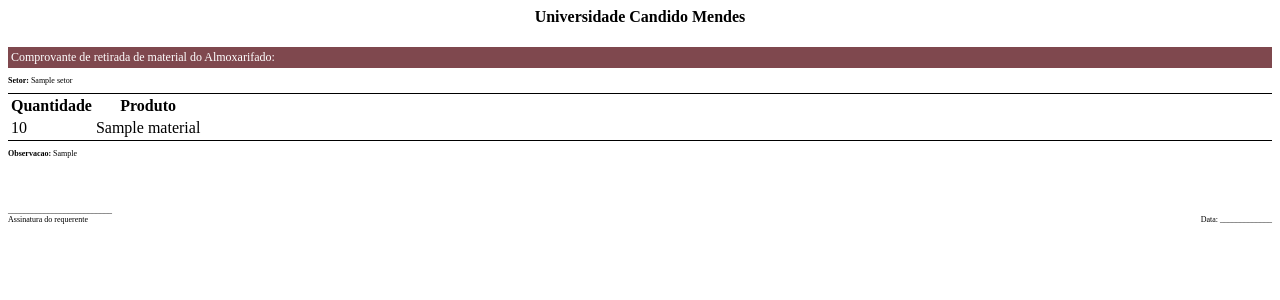
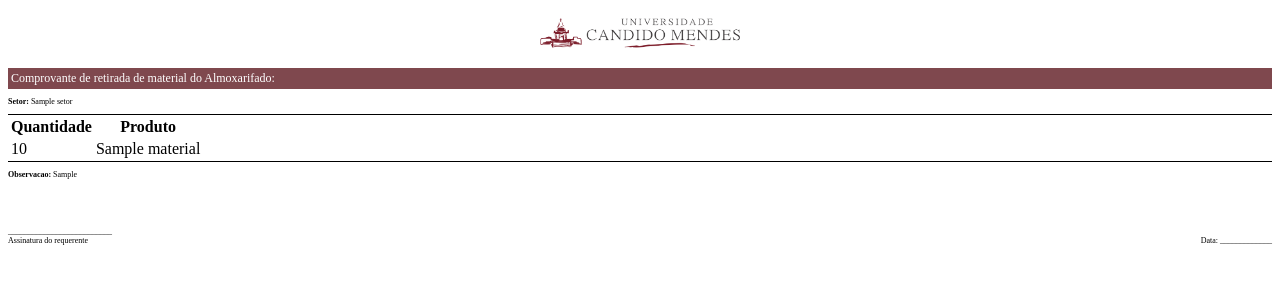
Before and after one commit to cabrall10/projeto_ucam, a Django app: template almoxarifado/templates/reports/relatorio_saidas.html in a window 1280 px wide. Shown: the top 300 px of the page. Run offline with Django 3.2, Linux system fonts and the light colour scheme; the template is opened without the code that fills it: values that come from a table or form of the project are taken from there, others are empty; tables that the repository leaves empty hold one stand-in row (values such as "Sample post"); parts of the project's set-up code (start-up, migrations or seed data) failed here and were passed over.

Commit message:
Retorna imagem ucam aos PDFs

```diff
--- a/almoxarifado/templates/reports/relatorio_entradas.html
+++ b/almoxarifado/templates/reports/relatorio_entradas.html
@@ -56,8 +56,8 @@
   <body>
 
     <div>
-    <!-- <img class="imagem" src="{% static "images/ucam5.png" %}"> -->
-    <h4>Universidade Candido Mendes<h4/>
+    <img class="imagem" src="/static/images/ucam5.png">
+    <!-- <h4>Universidade Candido Mendes<h4/> -->
     </div>
 
     {% for obj in objects %}
--- a/almoxarifado/templates/reports/relatorio_saidas.html
+++ b/almoxarifado/templates/reports/relatorio_saidas.html
@@ -64,8 +64,8 @@
   <body>
 
       <div>
-      <!-- <img class="imagem" src="{% static "images/ucam5.png" %}"> -->
-      <h4>Universidade Candido Mendes<h4/>
+      <img class="imagem" src="/static/images/ucam5.png">
+      <!-- <h4>Universidade Candido Mendes<h4/> -->
       </div>
       {% for obj in objects %}
         <div class="titulo-descricao">
```
